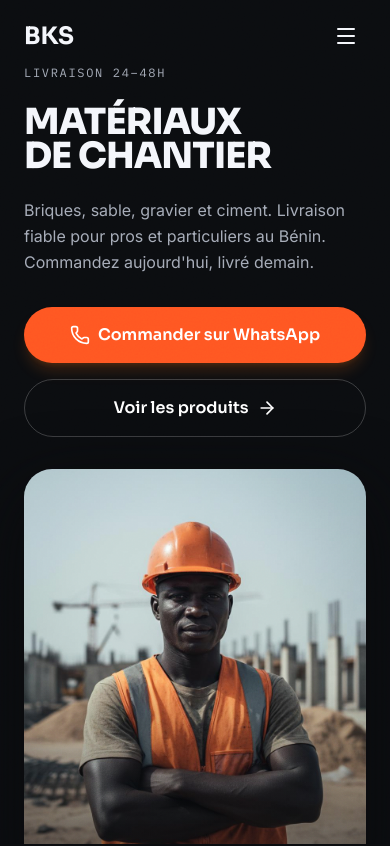
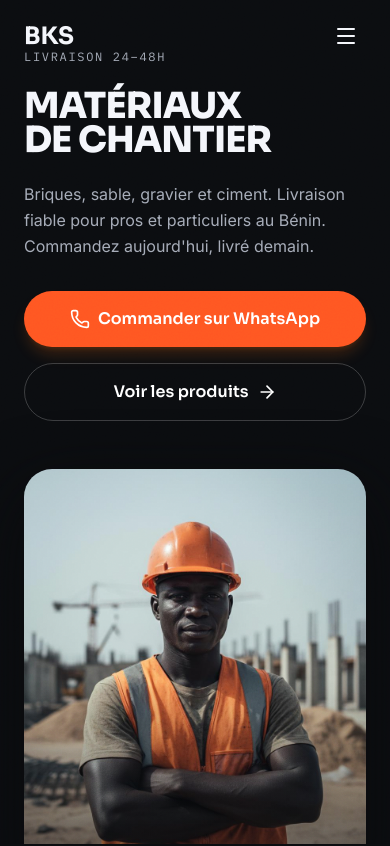
Before and after one commit to amourjun12-commits/bks-site-1.0, a React (Vite) app: page / in a window 390 px wide. Shown: the top 846 px of the page. Built offline with nearby package versions, Linux system fonts and the light colour scheme.

Commit message:
Refactor: Mobile optimization for Hero and Navigation

```diff
--- a/src/sections/Hero.tsx
+++ b/src/sections/Hero.tsx
@@ -55,9 +55,9 @@ export default function Hero() {
   return (
     <section
       ref={sectionRef}
-      className="section-pinned bg-bks-black flex items-center pt-28"
+      className="section-pinned bg-bks-black flex items-center pt-24 lg:pt-28"
     >
-      <div className="w-full px-6 lg:px-[6vw] flex flex-col lg:flex-row items-center justify-between gap-8 lg:gap-0">
+      <div className="w-full px-6 lg:px-[6vw] flex flex-col lg:flex-row items-center justify-between gap-12 lg:gap-0">
         {/* Left Text Block */}
         <div ref={textRef} className="w-full lg:w-[40vw] lg:pr-8 z-10">
           <div ref={labelRef} className="label-mono mb-6">
@@ -66,7 +66,7 @@ export default function Hero() {
 
           <h1
             ref={headlineRef}
-            className="font-sora font-extrabold text-4xl sm:text-5xl lg:text-6xl xl:text-7xl text-bks-white uppercase leading-[0.95] tracking-tight mb-6"
+            className="font-sora font-extrabold text-4xl sm:text-5xl lg:text-7xl text-bks-white uppercase leading-[0.95] tracking-tight mb-6"
           >
             Matériaux<br />
             de Chantier
--- a/src/sections/Navigation.tsx
+++ b/src/sections/Navigation.tsx
@@ -26,8 +26,8 @@ export default function Navigation() {
       {/* Fixed Navigation */}
       <nav
         className={`fixed top-0 left-0 right-0 z-40 transition-all duration-500 ${isScrolled
-            ? 'bg-bks-black/90 backdrop-blur-md py-3'
-            : 'bg-transparent py-4'
+          ? 'bg-bks-black/90 backdrop-blur-md py-3'
+          : 'bg-transparent py-4 lg:py-6'
           }`}
       >
         <div className="w-full px-6 lg:px-12 flex items-center justify-between">
@@ -98,7 +98,7 @@ export default function Navigation() {
 
       {/* Mobile Menu Overlay */}
       <div
-        className={`fixed inset-0 z-50 bg-bks-black/98 backdrop-blur-xl transition-all duration-500 lg:hidden ${isMenuOpen ? 'opacity-100 pointer-events-auto' : 'opacity-0 pointer-events-none'
+        className={`fixed inset-0 z-50 bg-bks-black/98 backdrop-blur-xl transition-all duration-300 lg:hidden ${isMenuOpen ? 'opacity-100 pointer-events-auto' : 'opacity-0 pointer-events-none'
           }`}
       >
         <div className="flex flex-col items-center justify-center h-full gap-8">
```
Also changed, not shown: 5 other files (tests, documents, lock files or other folders).
